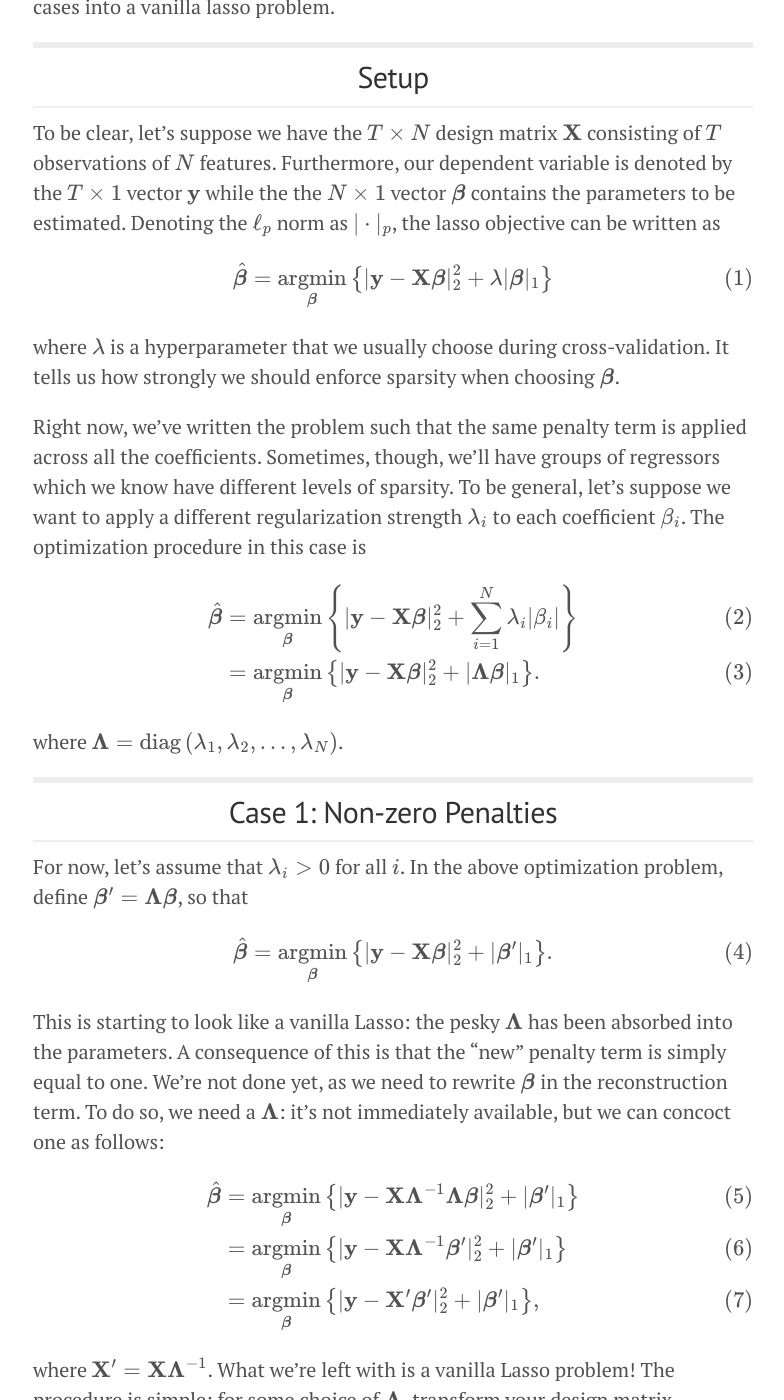
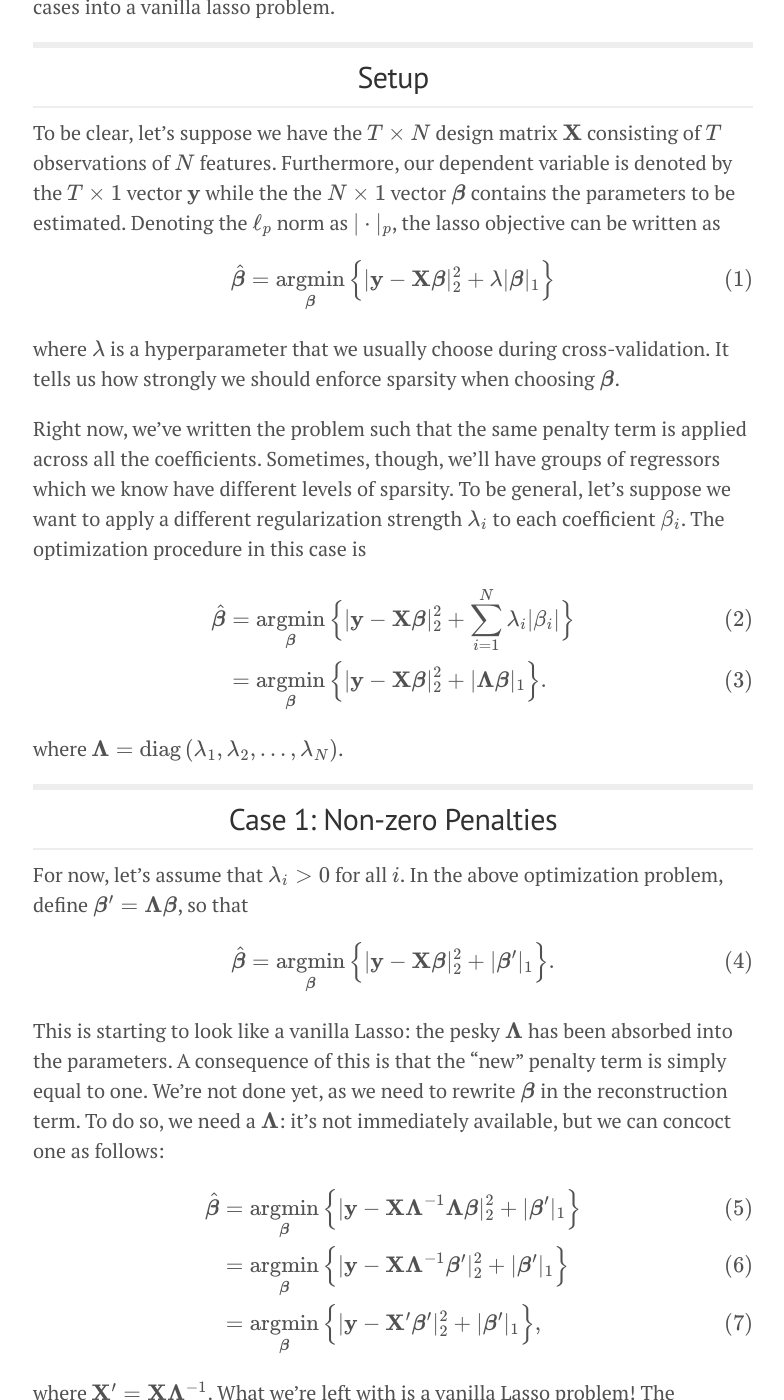
Before and after one commit to pssachdeva/pssachdeva.github.io, a Jekyll site: the page built from _posts/data/2018-03-21-lasso_penalty.md, in a window 1280 px wide and 1400 px high, scrolled down 343 px. Shown: the whole window, without its empty margins (247-1031 px from the left). Built offline with Jekyll 4.4.1, drawn with Linux system fonts in a browser that asks for light colours; nearby versions of some CDN libraries; formulas are drawn with MathJax 3; some of the changed text lies outside the part shown.

Commit message:
lasso post

```diff
--- a/_posts/data/2018-03-21-lasso_penalty.md
+++ b/_posts/data/2018-03-21-lasso_penalty.md
@@ -13,7 +13,7 @@ The lasso is a regression method in which we apply an $\ell_1$ penalty to the re
 To be clear, let's suppose we have the $T \times N$ design matrix $\mathbf{X}$ consisting of $T$ observations of $N$ features. Furthermore, our dependent variable is denoted by the $T\times 1$ vector $\mathbf{y}$ while the the $N\times 1$ vector $\boldsymbol{\beta}$ contains the parameters to be estimated. Denoting the $\ell_p$ norm as $\vert\cdot\vert\_p$, the lasso objective can be written as
 
 \begin{align}
-\hat{\boldsymbol{\beta}} &= \underset{\boldsymbol{\beta}}{\operatorname{argmin}} \left\\{|\mathbf{y} - \mathbf{X}\boldsymbol{\beta}|^2_2 + \lambda |\boldsymbol{\beta}|_1\right\\}
+\hat{\boldsymbol{\beta}} &= \underset{\boldsymbol{\beta}}{\operatorname{argmin}} \Big\\{|\mathbf{y} - \mathbf{X}\boldsymbol{\beta}|^2_2 + \lambda |\boldsymbol{\beta}|_1\Big\\}
 \end{align}
 
 where $\lambda$ is a hyperparameter that we usually choose during cross-validation. It tells us how strongly we should enforce sparsity when choosing $\boldsymbol{\beta}$.
@@ -21,8 +21,8 @@ where $\lambda$ is a hyperparameter that we usually choose during cross-validati
 Right now, we've written the problem such that the same penalty term is applied across all the coefficients. Sometimes, though, we'll have groups of regressors which we know have different levels of sparsity. To be general, let's suppose we want to apply a different regularization strength $\lambda_i$ to each coefficient $\beta_i$. The optimization procedure in this case is
 
 \begin{align}
-\hat{\boldsymbol{\beta}} &= \underset{\boldsymbol{\beta}}{\operatorname{argmin}} \left\\{|\mathbf{y} - \mathbf{X}\boldsymbol{\beta}|^2_2 + \sum\_{i=1}^N \lambda_i |\beta_i|\right\\} \\\\\\
-&= \underset{\boldsymbol{\beta}}{\operatorname{argmin}} \left\\{|\mathbf{y} - \mathbf{X}\boldsymbol{\beta}|^2_2 + |\boldsymbol{\Lambda} \boldsymbol{\beta}|_1\right\\}.
+\hat{\boldsymbol{\beta}} &= \underset{\boldsymbol{\beta}}{\operatorname{argmin}} \Big\\{|\mathbf{y} - \mathbf{X}\boldsymbol{\beta}|^2_2 + \sum\_{i=1}^N \lambda_i |\beta_i|\Big\\} \\\\\\
+&= \underset{\boldsymbol{\beta}}{\operatorname{argmin}} \Big\\{|\mathbf{y} - \mathbf{X}\boldsymbol{\beta}|^2_2 + |\boldsymbol{\Lambda} \boldsymbol{\beta}|_1\Big\\}.
 \end{align}
 
 where $\boldsymbol{\Lambda} = \text{diag}\left(\lambda_1, \lambda_2, \ldots, \lambda_N\right)$.
@@ -34,15 +34,15 @@ where $\boldsymbol{\Lambda} = \text{diag}\left(\lambda_1, \lambda_2, \ldots, \la
 For now, let's assume that $\lambda_i>0$ for all $i$. In the above optimization problem, define $\boldsymbol{\beta}' = \boldsymbol{\Lambda} \boldsymbol{\beta}$, so that
 
 \begin{align}
-\hat{\boldsymbol{\beta}} &= \underset{\boldsymbol{\beta}}{\operatorname{argmin}} \left\\{|\mathbf{y} - \mathbf{X}\boldsymbol{\beta}|^2_2 + |\boldsymbol{\beta}'|_1\right\\}.
+\hat{\boldsymbol{\beta}} &= \underset{\boldsymbol{\beta}}{\operatorname{argmin}} \Big\\{|\mathbf{y} - \mathbf{X}\boldsymbol{\beta}|^2_2 + |\boldsymbol{\beta}'|_1\Big\\}.
 \end{align}
 
 This is starting to look like a vanilla Lasso: the pesky $\boldsymbol{\Lambda}$ has been absorbed into the parameters. A consequence of this is that the "new" penalty term is simply equal to one. We're not done yet, as we need to rewrite $\boldsymbol{\beta}$ in the reconstruction term. To do so, we need a $\boldsymbol{\Lambda}$: it's not immediately available, but we can concoct one as follows:
 
 \begin{align}
-\hat{\boldsymbol{\beta}} &= \underset{\boldsymbol{\beta}}{\operatorname{argmin}} \left\\{|\mathbf{y} - \mathbf{X}\boldsymbol{\Lambda}^{-1} \boldsymbol{\Lambda}\boldsymbol{\beta}|^2_2 + |\boldsymbol{\beta}'|_1\right\\} \\\\\
-&=\underset{\boldsymbol{\beta}}{\operatorname{argmin}} \left\\{|\mathbf{y} - \mathbf{X}\boldsymbol{\Lambda}^{-1} \boldsymbol{\beta}'|^2_2 + |\boldsymbol{\beta}'|_1\right\\} \\\\\
-&= \underset{\boldsymbol{\beta}}{\operatorname{argmin}} \left\\{|\mathbf{y} - \mathbf{X}' \boldsymbol{\beta}'|^2_2 + |\boldsymbol{\beta}'|_1\right\\},
+\hat{\boldsymbol{\beta}} &= \underset{\boldsymbol{\beta}}{\operatorname{argmin}} \Big\\{|\mathbf{y} - \mathbf{X}\boldsymbol{\Lambda}^{-1} \boldsymbol{\Lambda}\boldsymbol{\beta}|^2_2 + |\boldsymbol{\beta}'|_1\Big\\} \\\\\
+&=\underset{\boldsymbol{\beta}}{\operatorname{argmin}} \Big\\{|\mathbf{y} - \mathbf{X}\boldsymbol{\Lambda}^{-1} \boldsymbol{\beta}'|^2_2 + |\boldsymbol{\beta}'|_1\Big\\} \\\\\
+&= \underset{\boldsymbol{\beta}}{\operatorname{argmin}} \Big\\{|\mathbf{y} - \mathbf{X}' \boldsymbol{\beta}'|^2_2 + |\boldsymbol{\beta}'|_1\Big\\},
 \end{align}
 
 where $\mathbf{X}' = \mathbf{X}\boldsymbol{\Lambda}^{-1}$. What we're left with is a vanilla Lasso problem! The procedure is simple: for some choice of $\boldsymbol{\Lambda}$, transform your design matrix $\mathbf{X} \rightarrow \mathbf{X}\boldsymbol{\Lambda}^{-1}$ and run an ordinary Lasso with regularization term set to one.
@@ -58,13 +58,13 @@ Let's now consider the case when some of the $\lambda_i$ are equal to zero. This
 Thus, the optimization problem can be written as
 
 \begin{align}
-\hat{\boldsymbol{\beta}}\_{\text{P}}, \hat{\boldsymbol{\beta}}\_{\text{NP}} &= \underset{\hat{\boldsymbol{\beta}}\_{\text{P}}, \  \hat{\boldsymbol{\beta}}\_{\text{NP}}}{\operatorname{argmin}} \left\\{|\mathbf{y} - \mathbf{X}\_{\text{NP}}\boldsymbol{\beta}\_{\text{NP}} - \mathbf{X}\_{\text{P}} \boldsymbol{\beta}\_{\text{P}}\|^2_2 + |\boldsymbol{\Lambda}\_{\text{P}}\boldsymbol{\beta}\_{\text{P}}|_1\right\\}
+\hat{\boldsymbol{\beta}}\_{\text{P}}, \hat{\boldsymbol{\beta}}\_{\text{NP}} &= \underset{\hat{\boldsymbol{\beta}}\_{\text{P}}, \  \hat{\boldsymbol{\beta}}\_{\text{NP}}}{\operatorname{argmin}} \Big\\{|\mathbf{y} - \mathbf{X}\_{\text{NP}}\boldsymbol{\beta}\_{\text{NP}} - \mathbf{X}\_{\text{P}} \boldsymbol{\beta}\_{\text{P}}\|^2_2 + |\boldsymbol{\Lambda}\_{\text{P}}\boldsymbol{\beta}\_{\text{P}}|_1\Big\\}
 \end{align}
 
 Now, let's think about this like coordinate descent: suppose we already have a putative $\boldsymbol{\beta}\_{\text{P}}$, and we need to compute $\boldsymbol{\beta}\_{\text{NP}}$. Then, the optimization procedure becomes
 
 \begin{align}
-\hat{\boldsymbol{\beta}}\_{\text{NP}} &= \underset{\hat{\boldsymbol{\beta}}\_{\text{NP}}}{\operatorname{argmin}} \left\\{\left|\mathbf{y}- \mathbf{X}\_{\text{P}} \boldsymbol{\beta}\_{\text{P}} - \mathbf{X}\_{\text{NP}}\boldsymbol{\beta}\_{\text{NP}}\right|^2_2 \right\\}
+\hat{\boldsymbol{\beta}}\_{\text{NP}} &= \underset{\hat{\boldsymbol{\beta}}\_{\text{NP}}}{\operatorname{argmin}} \Big\\{\left|\mathbf{y}- \mathbf{X}\_{\text{P}} \boldsymbol{\beta}\_{\text{P}} - \mathbf{X}\_{\text{NP}}\boldsymbol{\beta}\_{\text{NP}}\right|^2_2 \Big\\}
 \end{align}
 
 where we've removed the penalty term since we're no longer optimizing for $\boldsymbol{\beta}\_{\text{P}}$. This optimization procedure is nothing other than a linear regression of the residuals $\mathbf{y} - \mathbf{X}\_{\text{P}} \boldsymbol{\beta}\_{\text{P}}$ on the non-penalized regressors $\mathbf{X}\_{\text{NP}}$. Thus, the solution is simply that of standard linear regression:
```
